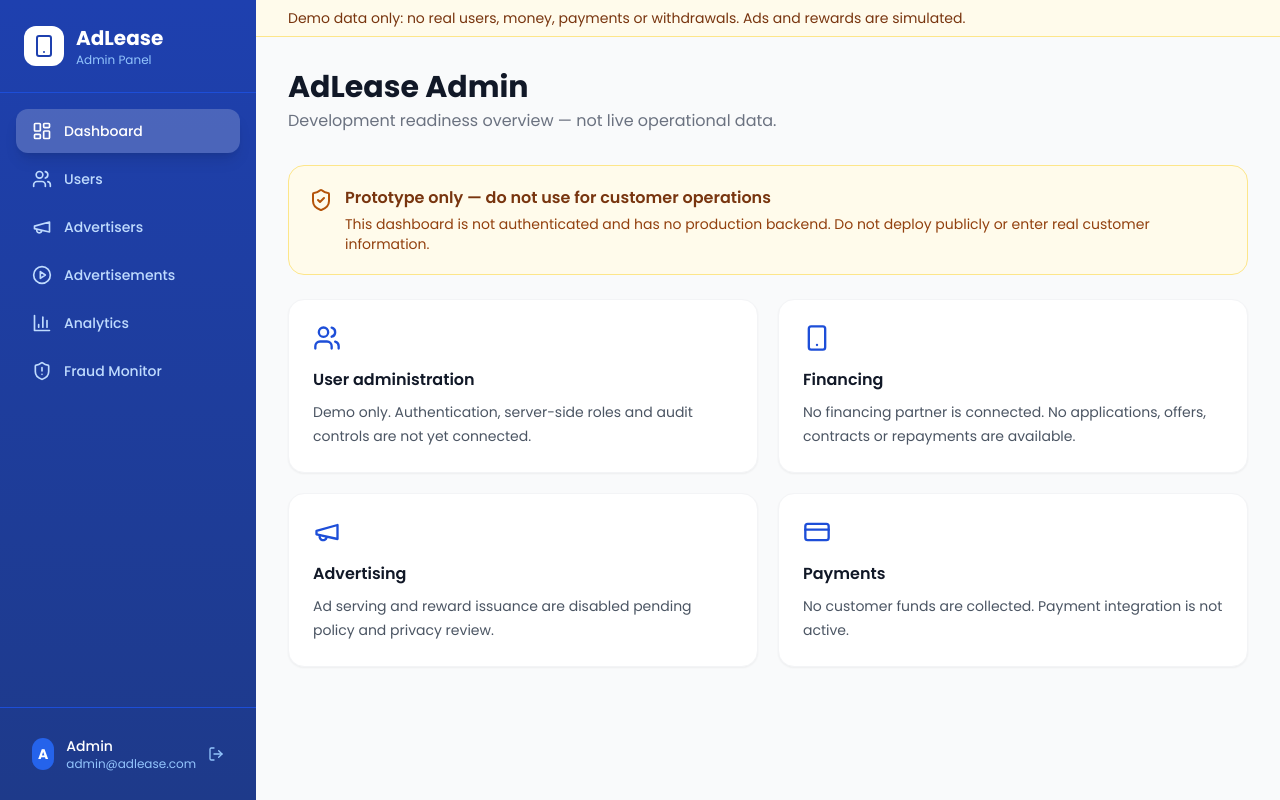
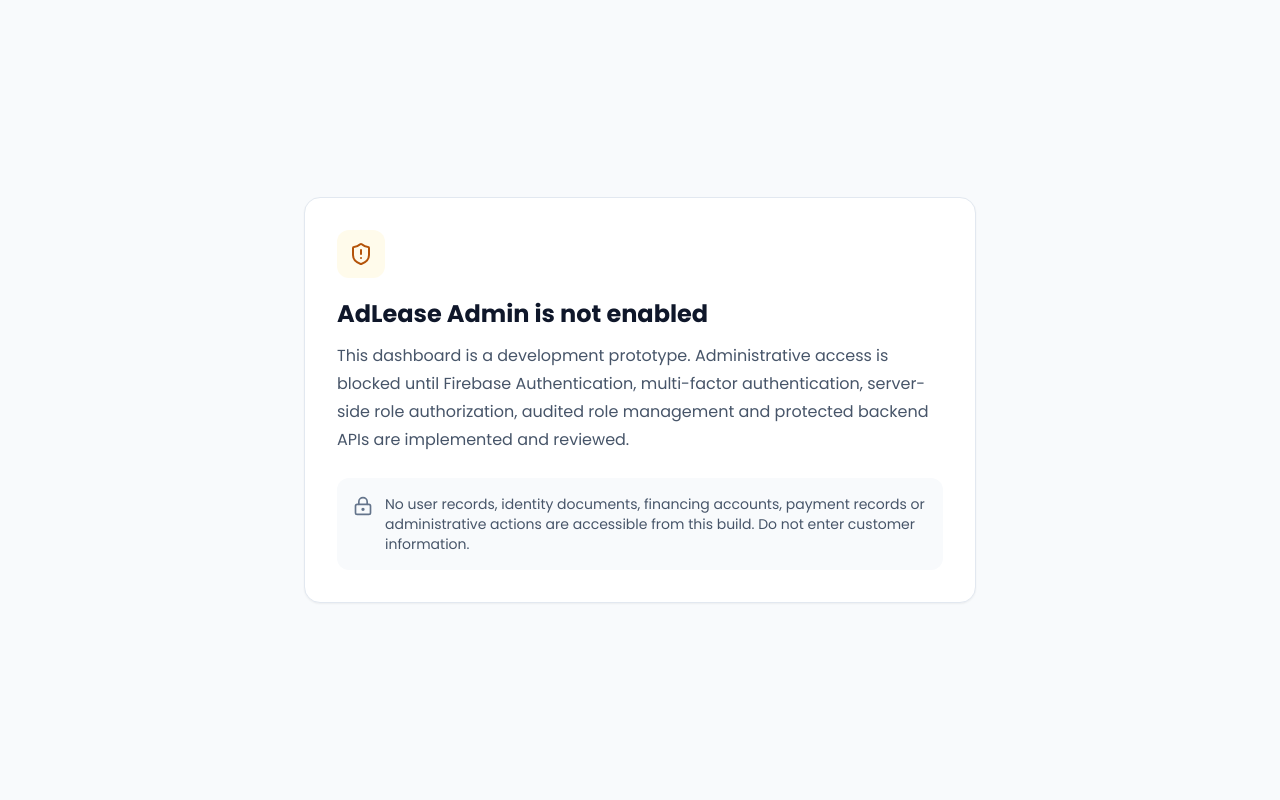
Before and after one commit to murithiian24-Avaru/Ian-Ndung-u-Muriithi, a React (Vite) app in the folder adlease/admin-dashboard/: page / in a window 1280 px wide. Built offline with nearby package versions, Linux system fonts and the light colour scheme.

Commit message:
security(admin): fail closed until authentication and roles exist

```diff
--- a/adlease/admin-dashboard/src/App.jsx
+++ b/adlease/admin-dashboard/src/App.jsx
@@ -1,37 +1,27 @@
-import React, { useState } from 'react'
-import Sidebar from './components/Sidebar'
-import Dashboard from './pages/Dashboard'
-import UsersPage from './pages/UsersPage'
-import AdvertisersPage from './pages/AdvertisersPage'
-import AdsPage from './pages/AdsPage'
-import WithdrawalsPage from './pages/WithdrawalsPage'
-import AnalyticsPage from './pages/AnalyticsPage'
-import FraudPage from './pages/FraudPage'
-import { WITHDRAWALS_ENABLED } from './features'
+import React from 'react'
+import { ShieldAlert, LockKeyhole } from 'lucide-react'
 
-const pages = {
-  dashboard: Dashboard,
-  users: UsersPage,
-  advertisers: AdvertisersPage,
-  ads: AdsPage,
-  ...(WITHDRAWALS_ENABLED ? { withdrawals: WithdrawalsPage } : {}),
-  analytics: AnalyticsPage,
-  fraud: FraudPage,
-}
-
+/// Fail-closed admin entry point. The prototype pages remain in the repository
+/// but are unreachable until authentication, MFA, server-side roles and audit
+/// controls have been implemented and independently reviewed.
 export default function App() {
-  const [currentPage, setCurrentPage] = useState('dashboard')
-  const PageComponent = pages[currentPage] || Dashboard
-
   return (
-    <div className="flex h-screen bg-gray-50">
-      <Sidebar currentPage={currentPage} onNavigate={setCurrentPage} />
-      <main className="flex-1 overflow-auto">
-        <div role="note" className="bg-amber-50 border-b border-amber-200 text-amber-900 text-sm px-8 py-2">
-          Demo data only: no real users, money, payments or withdrawals. Ads and rewards are simulated.
+    <main className="flex min-h-screen items-center justify-center bg-slate-50 px-6 py-12">
+      <section className="w-full max-w-2xl rounded-2xl border border-slate-200 bg-white p-8 shadow-sm">
+        <div className="mb-5 flex h-12 w-12 items-center justify-center rounded-xl bg-amber-50">
+          <ShieldAlert className="h-6 w-6 text-amber-700" />
         </div>
-        <PageComponent />
-      </main>
-    </div>
+        <h1 className="text-2xl font-bold text-slate-900">AdLease Admin is not enabled</h1>
+        <p className="mt-3 leading-7 text-slate-600">
+          This dashboard is a development prototype. Administrative access is blocked until Firebase Authentication,
+          multi-factor authentication, server-side role authorization, audited role management and protected backend APIs
+          are implemented and reviewed.
+        </p>
+        <div className="mt-6 flex items-start gap-3 rounded-xl bg-slate-50 p-4">
+          <LockKeyhole className="mt-0.5 h-5 w-5 shrink-0 text-slate-500" />
+          <p className="text-sm text-slate-600">No user records, identity documents, financing accounts, payment records or administrative actions are accessible from this build. Do not enter customer information.</p>
+        </div>
+      </section>
+    </main>
   )
 }
```
